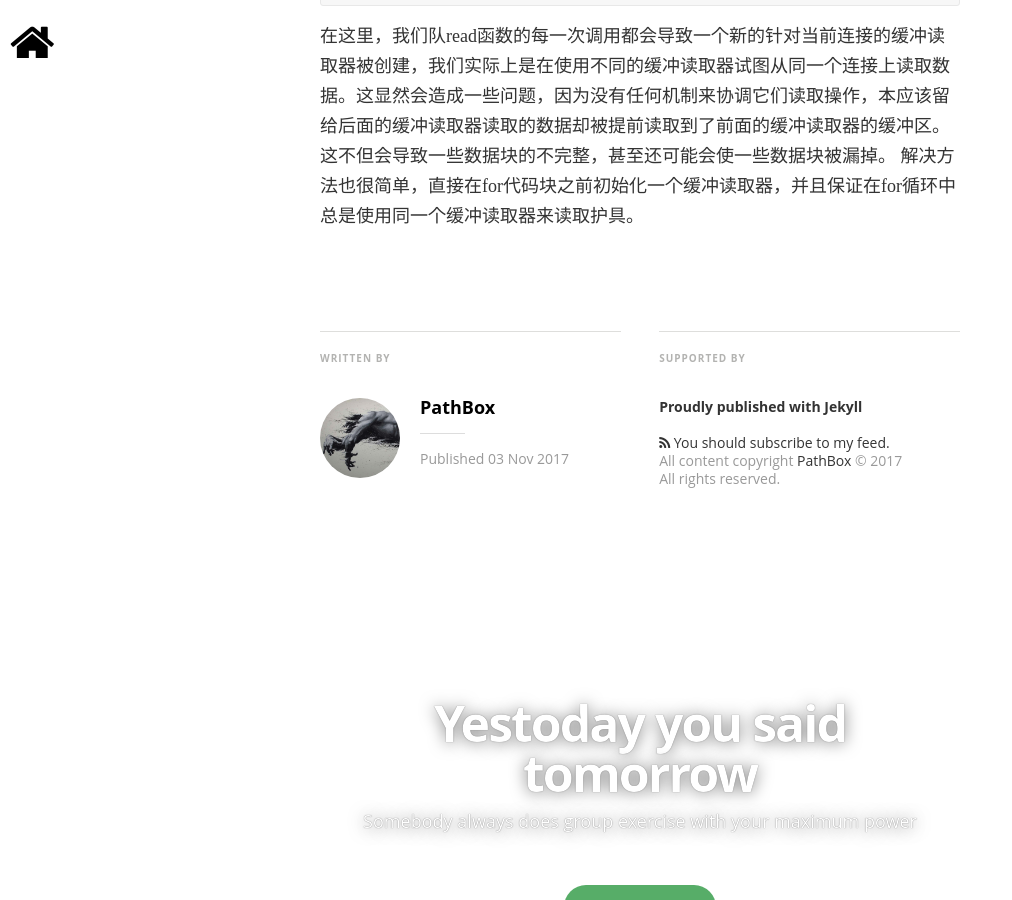
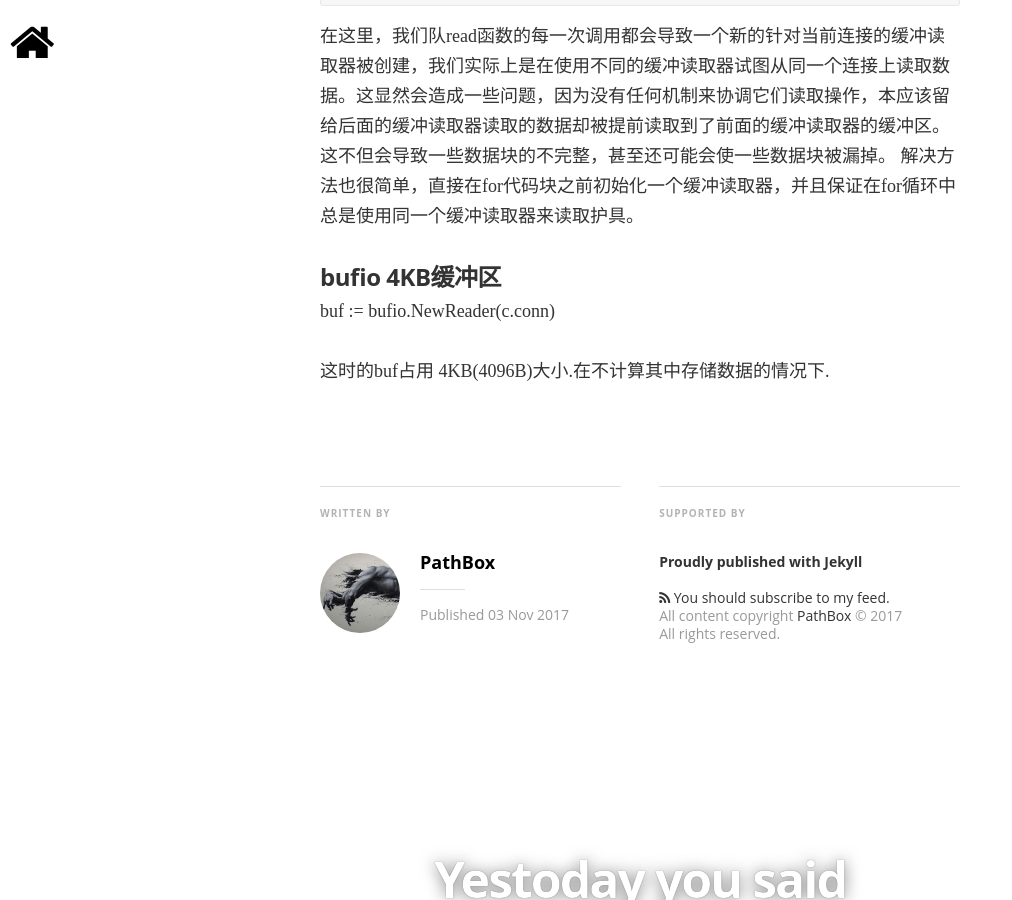
Before and after one commit to pathbox/pathbox.github.io, a Jekyll site: the page built from _posts/2017-11-03-work-summary-in-Udesk-ten.md, in a window 1280 px wide and 900 px high, scrolled down 2804 px. Shown: the whole window, without its empty margins (0-1012 px from the left). Built offline with Jekyll 4.4.1, drawn with Linux system fonts in a browser that asks for light colours; nearby versions of some CDN libraries; some web fonts are replaced; comment, search, counter and statistics services are not loaded.

Commit message:
bufio 4KB缓冲区

```diff
--- a/_posts/2017-11-03-work-summary-in-Udesk-ten.md
+++ b/_posts/2017-11-03-work-summary-in-Udesk-ten.md
@@ -89,3 +89,9 @@ func read(conn net.Conn) (string, error) {
 
 在这里，我们队read函数的每一次调用都会导致一个新的针对当前连接的缓冲读取器被创建，我们实际上是在使用不同的缓冲读取器试图从同一个连接上读取数据。这显然会造成一些问题，因为没有任何机制来协调它们读取操作，本应该留给后面的缓冲读取器读取的数据却被提前读取到了前面的缓冲读取器的缓冲区。这不但会导致一些数据块的不完整，甚至还可能会使一些数据块被漏掉。
 解决方法也很简单，直接在for代码块之前初始化一个缓冲读取器，并且保证在for循环中总是使用同一个缓冲读取器来读取护具。
+
+##### bufio 4KB缓冲区
+
+buf := bufio.NewReader(c.conn)
+
+这时的buf占用 4KB(4096B)大小.在不计算其中存储数据的情况下.
```
